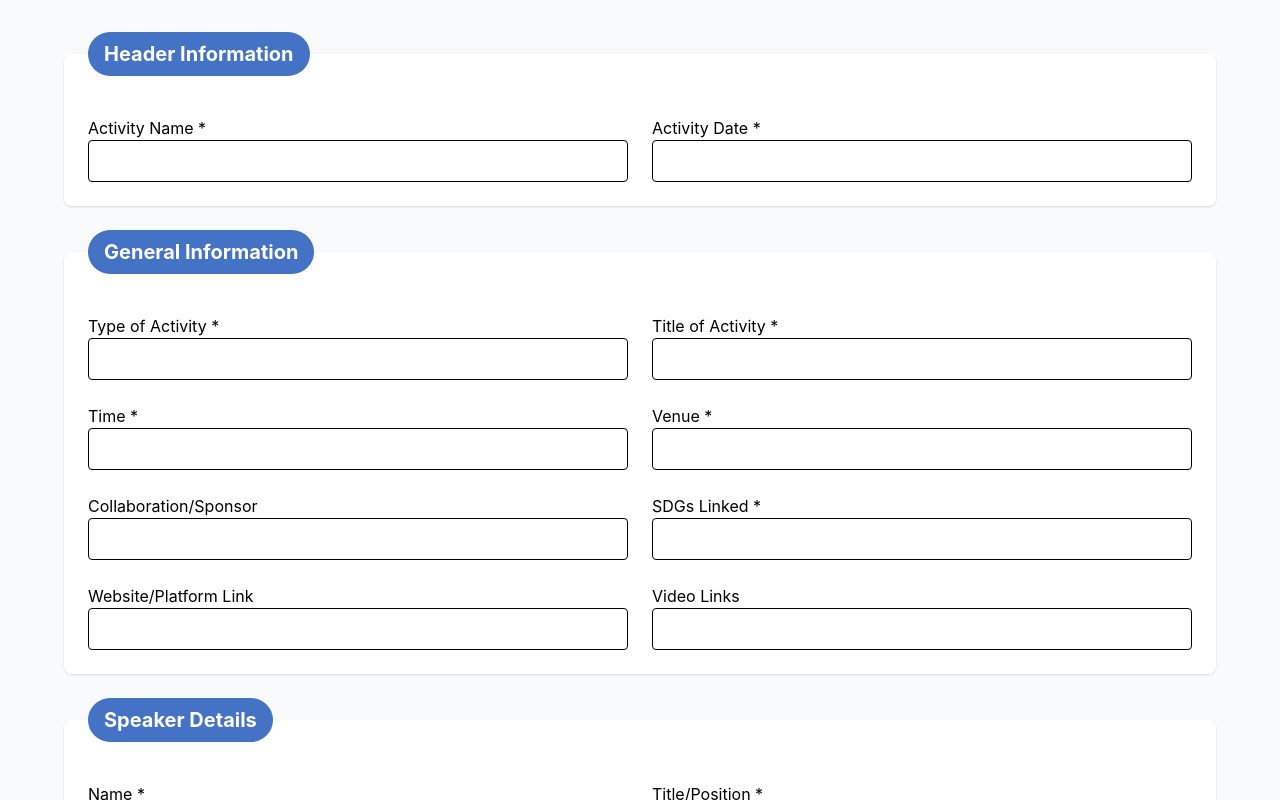
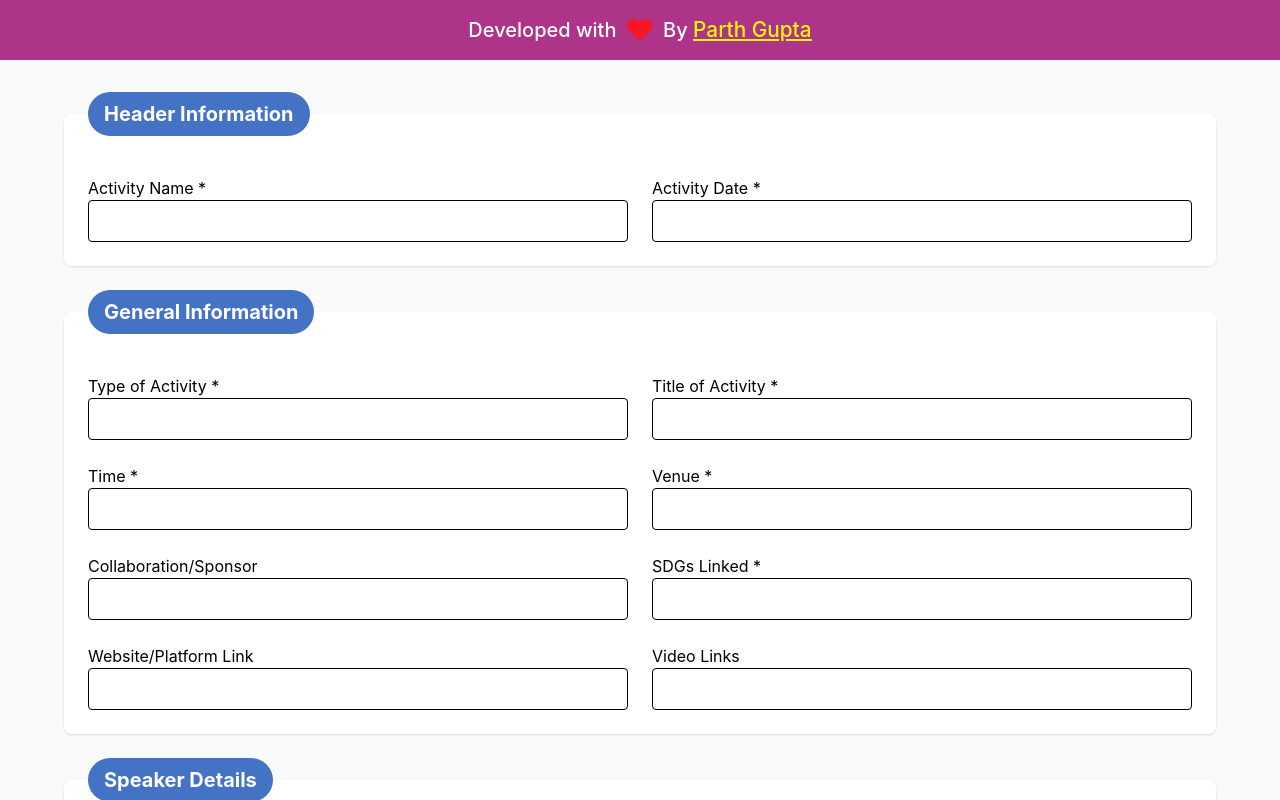
Before and after one commit to parthgupta49/report_generator_college-Project, a React (Create React App) app: page / in a window 1280 px wide. Built offline with nearby package versions, Linux system fonts and the light colour scheme.

Commit message:
added promotional line

```diff
--- a/src/App.js
+++ b/src/App.js
@@ -2,6 +2,9 @@ import FormComponent from './components/main/FormComponent';
 function App() {
   return (
     <div className="w-screen h-screen overflow-x-hidden">
+          <div className='flex justify-center items-center text-xl py-3 bg-[#ad3489] text-white font-medium'>
+              Developed with <span className='text-[#f71625] text-3xl'>&nbsp;&hearts;&nbsp;</span> By&nbsp;<span className='underline cursor-pointer text-[#f5f505] text-[1.3rem]'><a href="https://github.com/parthgupta49/" target='_blank'>Parth Gupta</a></span>
+          </div>
           <FormComponent/>
     </div>
   );
```
